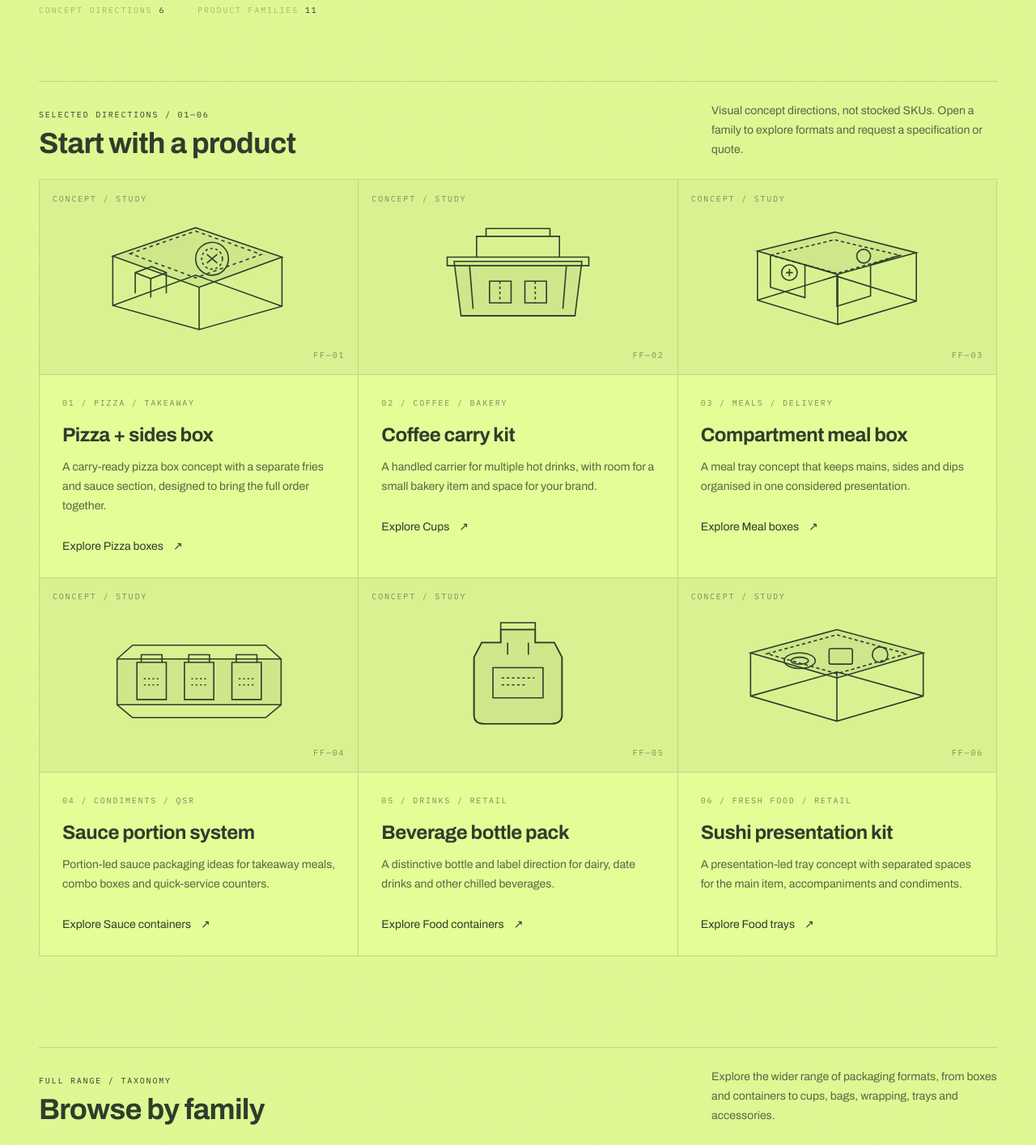
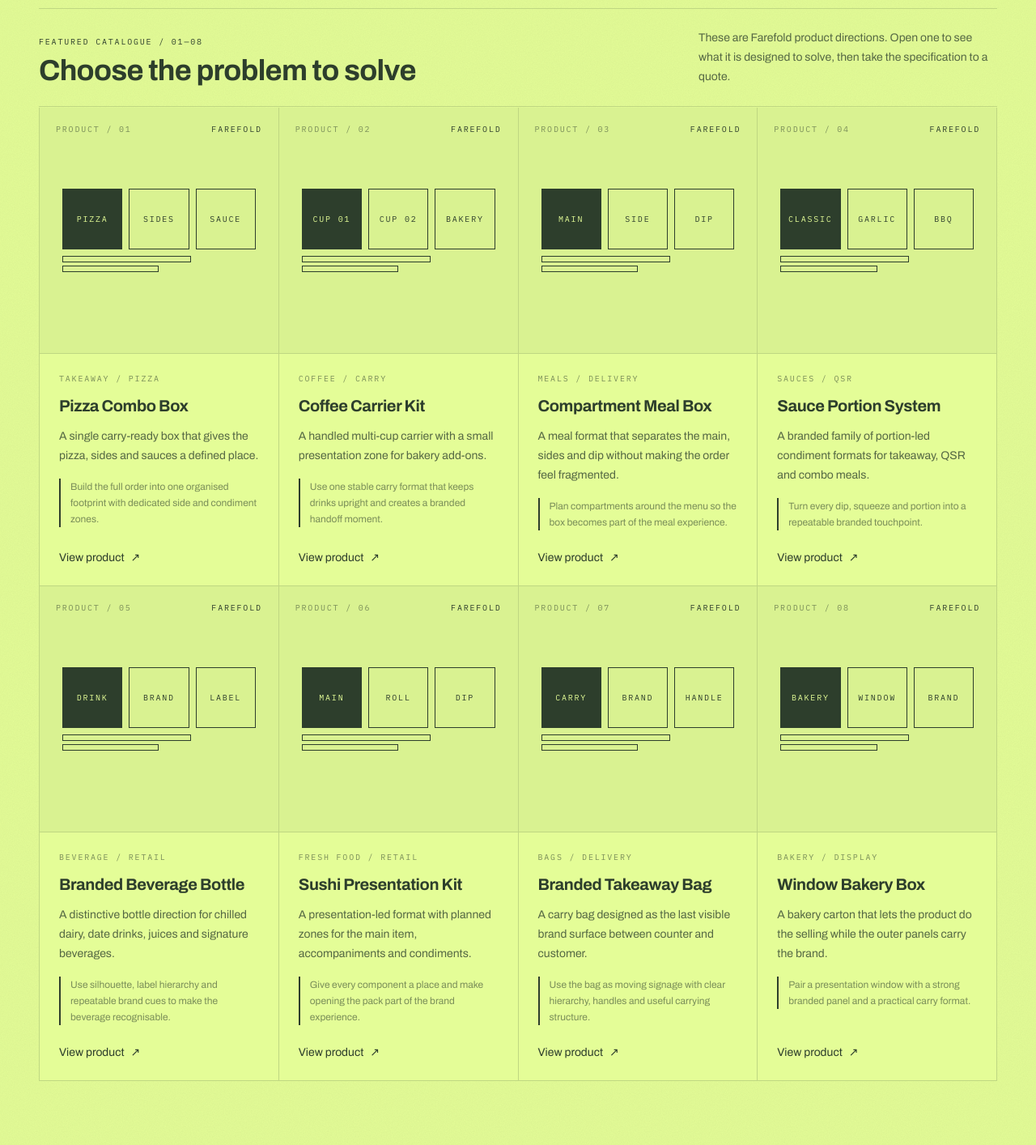
Before and after one commit to dogaranees7-ctrl/farefold, a Next.js app: page /products in a window 1280 px wide. Shown: the part 640-2054 px from the top of the page at 81% size. Built offline with nearby package versions, Linux system fonts and the light colour scheme.

Commit message:
Build browsable packaging product catalogue

```diff
--- a/app/products/page.tsx
+++ b/app/products/page.tsx
@@ -3,196 +3,116 @@ import Link from "next/link";
 import { PageHead } from "@/components/spec/Sheet";
 import { TaxonomyCard } from "@/components/taxonomy/TaxonomyCard";
 import { PageWorld } from "@/components/ui/PageWorld";
-import { productFamilies, getTopLevel } from "@/lib/data";
+import { catalogProducts } from "@/lib/data";
 
 export const metadata: Metadata = {
   title: "Products",
   description:
-    "Explore food packaging concepts and product families — pizza boxes, coffee carriers, meal trays, sauce packs, beverage bottles and sushi kits.",
+    "Explore Farefold packaging products and concept-led formats for food, beverage, takeaway and retail brands.",
   alternates: { canonical: "/products" },
 };
 
-const featuredProducts = [
-  {
-    number: "01",
-    name: "Pizza + sides box",
-    type: "PIZZA / TAKEAWAY",
-    description:
-      "A carry-ready pizza box concept with a separate fries and sauce section, designed to bring the full order together.",
-    href: "/products/pizza-boxes",
-    family: "Pizza boxes",
-    shape: "pizza",
-  },
-  {
-    number: "02",
-    name: "Coffee carry kit",
-    type: "COFFEE / BAKERY",
-    description:
-      "A handled carrier for multiple hot drinks, with room for a small bakery item and space for your brand.",
-    href: "/products/paper-cups",
-    family: "Cups",
-    shape: "coffee",
-  },
-  {
-    number: "03",
-    name: "Compartment meal box",
-    type: "MEALS / DELIVERY",
-    description:
-      "A meal tray concept that keeps mains, sides and dips organised in one considered presentation.",
-    href: "/products/meal-boxes",
-    family: "Meal boxes",
-    shape: "meal",
-  },
-  {
-    number: "04",
-    name: "Sauce portion system",
-    type: "CONDIMENTS / QSR",
-    description:
-      "Portion-led sauce packaging ideas for takeaway meals, combo boxes and quick-service counters.",
-    href: "/products/sauce-containers",
-    family: "Sauce containers",
-    shape: "sauce",
-  },
-  {
-    number: "05",
-    name: "Beverage bottle pack",
-    type: "DRINKS / RETAIL",
-    description:
-      "A distinctive bottle and label direction for dairy, date drinks and other chilled beverages.",
-    href: "/products/food-containers",
-    family: "Food containers",
-    shape: "bottle",
-  },
-  {
-    number: "06",
-    name: "Sushi presentation kit",
-    type: "FRESH FOOD / RETAIL",
-    description:
-      "A presentation-led tray concept with separated spaces for the main item, accompaniments and condiments.",
-    href: "/products/food-trays",
-    family: "Food trays",
-    shape: "sushi",
-  },
-] as const;
+const families = [
+  { name: "Boxes", href: "/products/boxes", text: "Pizza, meal, bakery, takeaway and custom box formats." },
+  { name: "Containers", href: "/products/containers", text: "Food, meal, sauce and compartment container formats." },
+  { name: "Cups & carriers", href: "/products/cups", text: "Hot and cold cups plus carry systems for drinks." },
+  { name: "Bags", href: "/products/bags", text: "Takeaway, bakery, retail and delivery carry formats." },
+  { name: "Trays", href: "/products/trays", text: "Serving and presentation-led tray structures." },
+  { name: "Branding / custom", href: "/products/branding-custom", text: "Printed packaging, labels, sleeves, inserts and custom work." },
+];
 
-function ProductSpecimen({ shape }: { shape: (typeof featuredProducts)[number]["shape"] }) {
+function ProductVisual({ visual, index }: { visual: (typeof catalogProducts)[number]["visual"]; index: number }) {
+  const labels = {
+    pizza: ["PIZZA", "SIDES", "SAUCE"],
+    coffee: ["CUP 01", "CUP 02", "BAKERY"],
+    meal: ["MAIN", "SIDE", "DIP"],
+    sauce: ["CLASSIC", "GARLIC", "BBQ"],
+    bottle: ["DRINK", "BRAND", "LABEL"],
+    sushi: ["MAIN", "ROLL", "DIP"],
+    bag: ["CARRY", "BRAND", "HANDLE"],
+    bakery: ["BAKERY", "WINDOW", "BRAND"],
+  } as const;
+  const items = labels[visual];
+
   return (
-    <div aria-hidden="true" className="relative flex h-52 items-center justify-center overflow-hidden border-b border-page-border bg-page-surface p-6 sm:h-60">
-      <span className="absolute left-4 top-4 t-tech-sm text-page-ink-mute">CONCEPT / STUDY</span>
-      <span className="absolute bottom-4 right-4 t-tech-sm text-page-ink-mute">FF—{shape === "pizza" ? "01" : shape === "coffee" ? "02" : shape === "meal" ? "03" : shape === "sauce" ? "04" : shape === "bottle" ? "05" : "06"}</span>
-      {shape === "pizza" && (
-        <svg viewBox="0 0 240 145" className="h-full w-full max-w-64 text-page-ink" fill="none" stroke="currentColor" strokeWidth="1.5">
-          <path d="M20 48 116 15 216 49 120 84 20 48Z" fill="currentColor" fillOpacity=".06" />
-          <path d="M20 48v57l100 28V84M216 49v57l-96 27M20 105l96-35 100 36" />
-          <path d="m40 45 76-26 76 27-76 27-76-28Z" strokeDasharray="4 4" />
-          <path d="M46 91v-24l19-7 17 7v24M46 67l18 7 18-7M64 74v22" />
-          <circle cx="135" cy="51" r="19" /><circle cx="135" cy="51" r="12" strokeDasharray="3 3" />
-          <path d="m129 46 12 10m0-10-12 10" />
-        </svg>
-      )}
-      {shape === "coffee" && (
-        <svg viewBox="0 0 240 145" className="h-full w-full max-w-64 text-page-ink" fill="none" stroke="currentColor" strokeWidth="1.5">
-          <path d="M46 54h148l-8 63H54l-8-63Z" fill="currentColor" fillOpacity=".06" />
-          <path d="M38 49h164v10H38zM54 117h132M64 60l4 49m108-49-4 49" />
-          <path d="M72 49V25h96v24M83 25V16h74v9" />
-          <path d="M87 77h25v25H87zM128 77h25v25h-25z" />
-          <path d="M99 77v25m41-25v25" strokeDasharray="3 3" />
-        </svg>
-      )}
-      {shape === "meal" && (
-        <svg viewBox="0 0 240 145" className="h-full w-full max-w-64 text-page-ink" fill="none" stroke="currentColor" strokeWidth="1.5">
-          <path d="m28 42 90-22 94 24-91 25-93-27Z" fill="currentColor" fillOpacity=".06" />
-          <path d="M28 42v57l93 28V69M212 44v56l-91 27M28 99l91-28 93 29" />
-          <path d="m43 47 74-18 76 18-73 21-77-21Z" strokeDasharray="4 3" />
-          <path d="M43 47v37l40 12V58M83 58l37 11M120 69v37l39-12V58M159 58l34-11" />
-          <circle cx="65" cy="67" r="9" /><path d="M61 67h8m-4-4v8" />
-          <circle cx="151" cy="48" r="8" />
-        </svg>
-      )}
-      {shape === "sauce" && (
-        <svg viewBox="0 0 240 145" className="h-full w-full max-w-64 text-page-ink" fill="none" stroke="currentColor" strokeWidth="1.5">
-          <path d="M25 54h190v53H25z" fill="currentColor" fillOpacity=".06" />
-          <path d="M25 54 43 38h154l18 16M25 107l18 15h154l18-15" />
-          <path d="M48 58h34v43H48zM103 58h34v43h-34zM158 58h34v43h-34z" />
-          <path d="M53 58v-9h24v9m31 0v-9h24v9m31 0v-9h24v9" />
-          <path d="M56 77h18m-18 7h18m37-7h18m-18 7h18m37-7h18m-18 7h18" strokeDasharray="2 3" />
-        </svg>
-      )}
-      {shape === "bottle" && (
-        <svg viewBox="0 0 240 145" className="h-full w-full max-w-64 text-page-ink" fill="none" stroke="currentColor" strokeWidth="1.5">
-          <path d="M78 35h22V20h40v15h22l9 17v68q-1 9-12 9H81q-12 0-12-10V52l9-17Z" fill="currentColor" fillOpacity=".06" />
-          <path d="M78 35h22V20h40v15h22l9 17v68q-1 9-12 9H81q-12 0-12-10V52l9-17Z" />
-          <path d="M100 20V12h40v8M91 64h58v35H91z" />
-          <path d="M101 76h38m-38 8h27" strokeDasharray="3 3" />
-          <path d="M108 35v14m24-14v14" />
-        </svg>
-      )}
-      {shape === "sushi" && (
-        <svg viewBox="0 0 240 145" className="h-full w-full max-w-64 text-page-ink" fill="none" stroke="currentColor" strokeWidth="1.5">
-          <path d="m20 47 100-27 100 27-100 29L20 47Z" fill="currentColor" fillOpacity=".06" />
-          <path d="M20 47v50l100 29 100-29V47M20 97l100-28 100 28M120 69v57" />
-          <path d="m39 48 81-22 81 22-81 23-81-23Z" strokeDasharray="4 3" />
-          <ellipse cx="77" cy="56" rx="18" ry="9" /><ellipse cx="77" cy="56" rx="10" ry="4" />
-          <rect x="111" y="42" width="27" height="18" rx="2" /><circle cx="170" cy="49" r="9" />
-        </svg>
-      )}
+    <div className="relative flex min-h-[19rem] items-center justify-center overflow-hidden border-b border-page-border bg-page-surface p-7">
+      <span className="absolute left-5 top-5 t-tech-sm text-page-ink-mute">PRODUCT / {String(index + 1).padStart(2, "0")}</span>
+      <span className="absolute right-5 top-5 t-tech-sm text-page-accent">FAREFOLD</span>
+      <div className="relative w-full max-w-[19rem]">
+        <div className="grid grid-cols-3 gap-2">
+          {items.map((item, i) => (
+            <div
+              key={item}
+              className={[
+                "flex aspect-square items-center justify-center border border-page-ink px-2 text-center",
+                i === 0 ? "bg-page-ink text-page-bg" : "text-page-ink",
+              ].join(" ")}
+            >
+              <span className="t-tech-sm">{item}</span>
+            </div>
+          ))}
+        </div>
+        <div className="mt-2 h-2 w-2/3 border border-page-ink" />
+        <div className="mt-1 h-2 w-1/2 border border-page-ink" />
+      </div>
     </div>
   );
 }
 
 export default function ProductsIndexPage() {
-  const families = getTopLevel(productFamilies);
-
   return (
     <PageWorld world="shop" className="substrate bg-page-bg py-20 sm:py-28 lg:py-32">
       <div className="mx-auto w-full max-w-[112rem] px-5 sm:px-8 lg:px-12">
         <PageHead
           tone="page"
-          eyebrow="Products / Packaging concepts"
+          eyebrow="Products / Packaging catalogue"
           headline={
             <>
-              Packaging built
+              Packaging that
               <br />
-              around <span className="text-page-accent">the product.</span>
+              <span className="text-page-accent">does more.</span>
             </>
           }
           intro={
             <p>
-              Start with the format you need. These concept studies take inspiration from real
-              food-service packaging ideas — from pizza combo boxes and coffee carriers to
-              compartment meals and branded beverage packs. Final specifications are confirmed
-              around your product, material, quantity and budget.
+              Start with a real packaging direction. Farefold products are built around the food,
+              the journey and the brand — not just a generic box on a shelf. Specifications,
+              materials, print, quantity and pricing are confirmed for each brief.
             </p>
           }
-          meta={[["Concept directions", String(featuredProducts.length)], ["Product families", String(families.length)]]}
+          meta={[
+            ["Product directions", String(catalogProducts.length)],
+            ["Built for", "Food / beverage / retail"],
+          ]}
         />
 
-        <section aria-labelledby="featured-products-heading" className="mt-14 sm:mt-20">
+        <section aria-labelledby="catalog-heading" className="mt-14 sm:mt-20">
           <div className="flex flex-col gap-4 border-y border-page-border py-6 sm:flex-row sm:items-end sm:justify-between">
             <div>
-              <p className="t-tech-sm text-page-accent">Selected directions / 01—06</p>
-              <h2 id="featured-products-heading" className="t-display-tight mt-2 text-2xl text-page-ink sm:text-4xl">
-                Start with a product
+              <p className="t-tech-sm text-page-accent">Featured catalogue / 01—08</p>
+              <h2 id="catalog-heading" className="t-display-tight mt-2 text-2xl text-page-ink sm:text-4xl">
+                Choose the problem to solve
               </h2>
             </div>
-            <p className="max-w-[44ch] text-sm leading-6 text-page-ink-soft">
-              Visual concept directions, not stocked SKUs. Open a family to explore formats and request a specification or quote.
+            <p className="max-w-[46ch] text-sm leading-6 text-page-ink-soft">
+              These are Farefold product directions. Open one to see what it is designed to solve,
+              then take the specification to a quote.
             </p>
           </div>
 
-          <ul className="mt-px grid grid-cols-1 gap-px border-x border-b border-page-border bg-page-border sm:grid-cols-2 xl:grid-cols-3">
-            {featuredProducts.map((product) => (
-              <li key={product.number} className="flex min-w-0 flex-col bg-page-bg">
-                <ProductSpecimen shape={product.shape} />
-                <div className="flex flex-1 flex-col p-6 sm:p-7">
-                  <p className="t-tech-sm text-page-ink-mute">{product.number} / {product.type}</p>
-                  <h3 className="t-display-tight mt-4 text-2xl text-page-ink">{product.name}</h3>
+          <ul className="mt-px grid grid-cols-1 gap-px border-x border-b border-page-border bg-page-border sm:grid-cols-2 xl:grid-cols-4">
+            {catalogProducts.map((product, index) => (
+              <li key={product.id} className="flex min-w-0 flex-col bg-page-bg">
+                <ProductVisual visual={product.visual} index={index} />
+                <div className="flex flex-1 flex-col p-6">
+                  <p className="t-tech-sm text-page-ink-mute">{product.eyebrow}</p>
+                  <h3 className="t-display-tight mt-3 text-xl text-page-ink">{product.name}</h3>
                   <p className="mt-3 text-sm leading-6 text-page-ink-soft">{product.description}</p>
-                  <Link
-                    href={product.href}
-                    className="link-rule mt-7 inline-flex w-fit items-center gap-3 text-sm text-page-ink"
-                  >
-                    Explore {product.family} <span aria-hidden="true">↗</span>
+                  <p className="mt-4 border-l-2 border-page-accent pl-3 text-xs leading-5 text-page-ink-mute">
+                    {product.solution}
+                  </p>
+                  <Link href={`/products/item/${product.slug}`} className="link-rule mt-auto inline-flex w-fit pt-6 text-sm text-page-ink">
+                    View product <span aria-hidden="true" className="ml-2">↗</span>
                   </Link>
                 </div>
               </li>
@@ -200,29 +120,37 @@ export default function ProductsIndexPage() {
           </ul>
         </section>
 
-        <section aria-labelledby="product-families-heading" className="mt-20 sm:mt-28">
+        <section aria-labelledby="families-heading" className="mt-20 sm:mt-28">
           <div className="flex flex-col gap-4 border-y border-page-border py-6 sm:flex-row sm:items-end sm:justify-between">
             <div>
-              <p className="t-tech-sm text-page-accent">Full range / taxonomy</p>
-              <h2 id="product-families-heading" className="t-display-tight mt-2 text-2xl text-page-ink sm:text-4xl">
-                Browse by family
+              <p className="t-tech-sm text-page-accent">Browse the range</p>
+              <h2 id="families-heading" className="t-display-tight mt-2 text-2xl text-page-ink sm:text-4xl">
+                Shop by packaging family
               </h2>
             </div>
             <p className="max-w-[44ch] text-sm leading-6 text-page-ink-soft">
-              Explore the wider range of packaging formats, from boxes and containers to cups, bags, wrapping, trays and accessories.
+              Need a different structure? Start with the family and we will narrow it around your product.
             </p>
           </div>
-
-          <ul className="mt-px grid grid-cols-1 gap-px border-x border-b border-page-border bg-page-border sm:grid-cols-2 lg:grid-cols-3">
+          <ul className="mt-px grid grid-cols-1 gap-px border-x border-b border-page-border sm:grid-cols-2 lg:grid-cols-3">
             {families.map((family) => (
-              <TaxonomyCard
-                key={family.slug}
-                href={`/products/${family.slug}`}
-                name={family.name}
-                description={family.description}
-              />
+              <li key={family.href} className="bg-page-bg">
+                <TaxonomyCard href={family.href} name={family.name} description={family.text} />
+              </li>
             ))}
           </ul>
+        </section>
+
+        <section className="mt-20 border border-page-border bg-page-ink p-7 text-page-bg sm:mt-28 sm:p-10">
+          <p className="t-tech-sm text-page-accent">Need something that is not here?</p>
+          <div className="mt-3 flex flex-col gap-6 sm:flex-row sm:items-end sm:justify-between">
+            <h2 className="t-display-tight max-w-[20ch] text-3xl sm:text-5xl">
+              Tell us what the packaging needs to do.
+            </h2>
+            <Link href="/contact" className="link-rule w-fit border border-page-bg px-5 py-4 text-sm">
+              Start a packaging brief ↗
+            </Link>
+          </div>
         </section>
       </div>
     </PageWorld>
```
